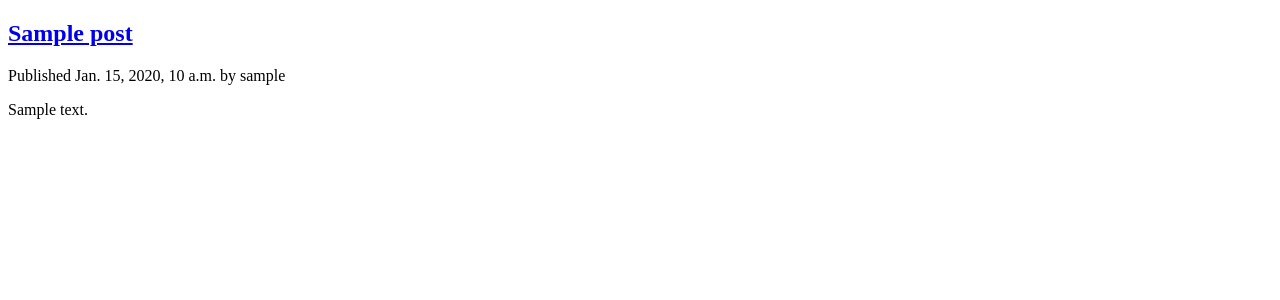
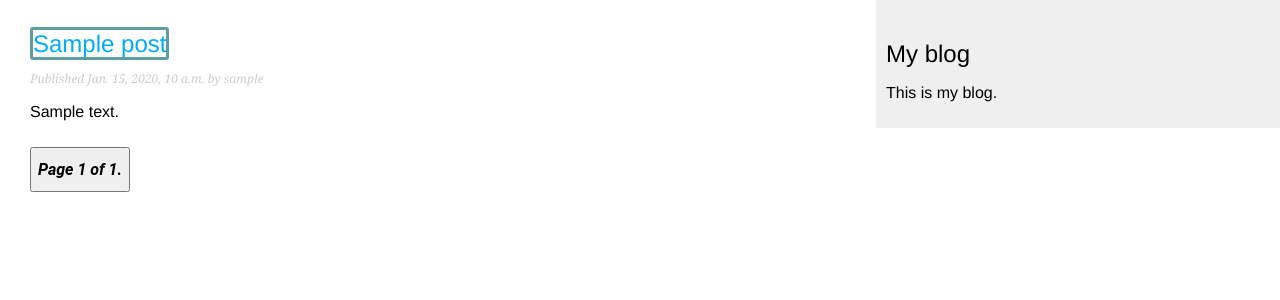
Before and after one commit to Yeasincse/Onlineblog, a Django app: page /blog/ in a window 1280 px wide. Shown: the top 300 px of the page. Run offline with Django 3.2, Linux system fonts and the light colour scheme; tables that the repository leaves empty hold one stand-in row (values such as "Sample post").

Commit message:
Pagination and style add this blog page

```diff
--- a/Blogproject/settings.py
+++ b/Blogproject/settings.py
@@ -119,3 +119,6 @@ USE_TZ = True
 # https://docs.djangoproject.com/en/1.11/howto/static-files/
 
 STATIC_URL = '/static/'
+STATICFILES_DIRS = (
+            os.path.join(BASE_DIR, 'static'),
+            )
--- a/blogapp/models.py
+++ b/blogapp/models.py
@@ -7,8 +7,7 @@ class Post(models.Model):
            ('published', 'Published'),
        )
        title = models.CharField(max_length=250)
-       slug = models.SlugField(max_length=250,
-                               unique_for_date='publish')
+       slug = models.SlugField(max_length=250)
        author = models.ForeignKey(User)
        body = models.TextField()
        publish = models.DateTimeField(default=timezone.now)
--- a/blogapp/urls.py
+++ b/blogapp/urls.py
@@ -4,5 +4,5 @@ from . import views
 urlpatterns = [
        # post views
        url(r'^$', views.post_list, name='post_list'),
-       url(r'^(?P<post>[-\w]+)/$',views.post_detail,name='post_detail'),
+       url(r'^(?P<slug>[\w-]+)/$',views.post_detail,name='post_detail'),
 ]
--- a/blogapp/views.py
+++ b/blogapp/views.py
@@ -1,11 +1,25 @@
-from django.shortcuts import render,get_object_or_404
+from django.shortcuts import render
+from django.core.paginator import Paginator, EmptyPage, PageNotAnInteger
 from .models import Post
 
 def post_list(request):
-    posts = Post.objects.all()
-    return render(request,'post/list.html',{'posts': posts})
+
+    # return render(request,'post/list.html',{'posts': posts})
+    object_list = Post.objects.all()
+    paginator = Paginator(object_list, 3)  # 3 posts in each page
+    page = request.GET.get('page')
+    try:
+        posts = paginator.page(page)
+    except PageNotAnInteger:
+        # If page is not an integer deliver the first page
+        posts = paginator.page(1)
+    except EmptyPage:
+        # If page is out of range deliver last page of results
+        posts = paginator.page(paginator.num_pages)
+    return render(request, 'post/list.html', {'page': page,
+                                                   'posts': posts})
 
 
-def post_detail(request,post):
-    post =Post.objects.get(id=post)
+def post_detail(request,slug):
+    post =Post.objects.get(slug=slug)
     return render(request,'post/detail.html',{'post': post})
--- /dev/null
+++ b/static/blog.css
@@ -0,0 +1,97 @@
+body {
+    margin:0;
+    padding:0;
+    font-family:helvetica, sans-serif;
+}
+
+a {
+    color:#00abff;
+    border: cadetblue solid;
+    border-radius: 3px;
+    text-decoration:none;
+}
+
+h1 {
+    font-weight:normal;
+    border-bottom:1px solid #bbb;
+    padding:0 0 10px 0;
+}
+
+h2 {
+    font-weight:normal;
+    margin:30px 0 0;
+}
+
+#content {
+    float:left;
+    width:60%;
+    padding:0 0 0 30px;
+}
+
+#sidebar {
+    float:right;
+    width:30%;
+    padding:10px;
+    background:#efefef;
+    height:100%;
+}
+
+p.date {
+    color:#ccc;
+    font-family: georgia, serif;
+    font-size: 12px;
+    font-style: italic;
+}
+
+/* pagination */
+.pagination {
+    margin:10px 0;
+    font-size: medium;
+    font-family: "Roboto", "Lucida Grande", Verdana, Arial, sans-serif;
+    font-style: italic;
+    font-weight:bold;
+}
+
+/* forms */
+label {
+    float:left;
+    clear:both;
+    color:#333;
+    margin-bottom:4px;
+}
+input, textarea {
+    clear:both;
+    float:left;
+    margin:0 0 10px;
+    background:#ededed;
+    border:0;
+    padding:6px 10px;
+    font-size:12px;
+}
+input[type=submit] {
+    font-weight:bold;
+    background:#00abff;
+    color:#fff;
+    padding:10px 20px;
+    font-size:14px;
+    text-transform:uppercase;
+}
+.errorlist {
+    color:#cc0033;
+    float:left;
+    clear:both;
+    padding-left:10px;
+}
+
+/* comments */
+.comment {
+    padding:10px;
+}
+.comment:nth-child(even) {
+    background:#efefef;
+}
+.comment .info {
+    font-weight:bold;
+    font-size:12px;
+    color:#666;
+}
--- /dev/null
+++ b/templates/base.html
@@ -0,0 +1,18 @@
+{% load staticfiles %}
+   <!DOCTYPE html>
+   <html>
+   <head>
+     <title>{% block title %}{% endblock %}</title>
+     <link href="{% static "blog.css" %}" rel="stylesheet">
+   </head>
+   <body>
+     <div id="content">
+       {% block content %}
+       {% endblock %}
+     </div>
+     <div id="sidebar">
+       <h2>My blog</h2>
+         <p>This is my blog.</p>
+     </div>
+   </body>
+   </html>
--- /dev/null
+++ b/templates/pagination.html
@@ -0,0 +1,13 @@
+<div class="pagination">
+    <span class="step-links">
+        {% if page.has_previous %}
+           <a href="?page={{page.previous_page_number}}">Previous</a>
+        {% endif %}
+        <span class="current">
+            Page {{page.number }} of {{ page.paginator.num_pages }}.
+        </span>
+        {% if page.has_next %}
+            <a href="?page={{ page.next_page_number }}">Next</a>
+        {% endif %}
+    </span>
+</div>
--- a/templates/post/list.html
+++ b/templates/post/list.html
@@ -1,18 +1,15 @@
-<!DOCTYPE html>
-<html lang="en">
-<head>
-    <meta charset="UTF-8">
-    <title>Title</title>
-</head>
-<body>
+{% extends 'base.html' %}
+{% block title %}My  Blog {% endblock %}
+   {% block content %}
+
             {% for post in posts %}
                 <h2>
-      <a href="{% url 'post_detail' post.id%}">{{ post.title }}</a>
+                  <a href="{% url 'post_detail' post.slug %}">{{ post.title }}</a>
                 </h2>
                 <p class="date">
                   Published {{ post.publish }} by {{ post.author }}
                 </p>
                 {{ post.body|truncatewords:30|linebreaks }}
               {% endfor %}
-</body>
-</html>
+       <button type="button" class="pagination"> {% include "pagination.html" with page=posts %}</button>
+{% endblock %}
```
Also changed, not shown: templates/post/detail.html (+5 -10 lines). Lines whose indentation alone changed are shown as unchanged.
